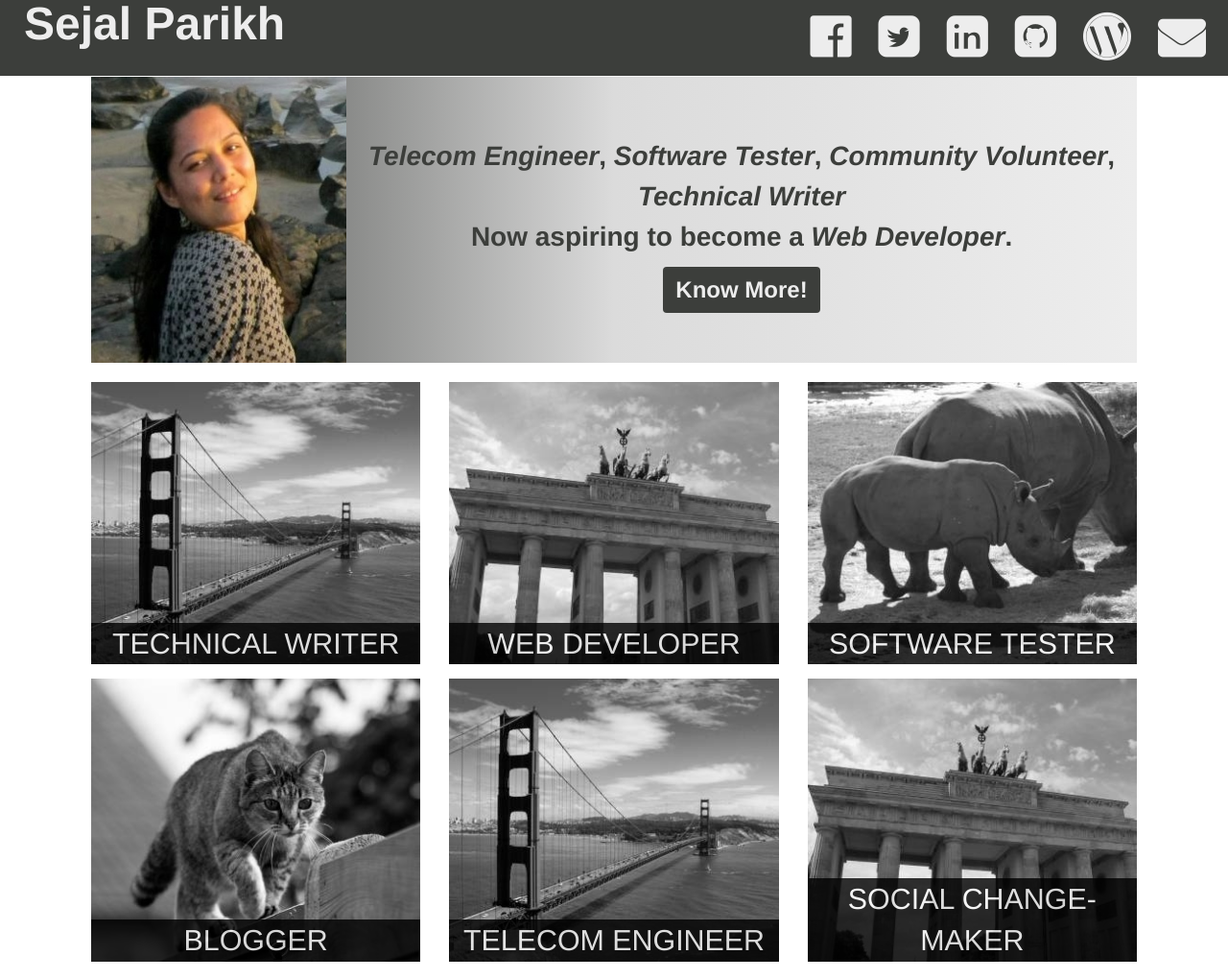
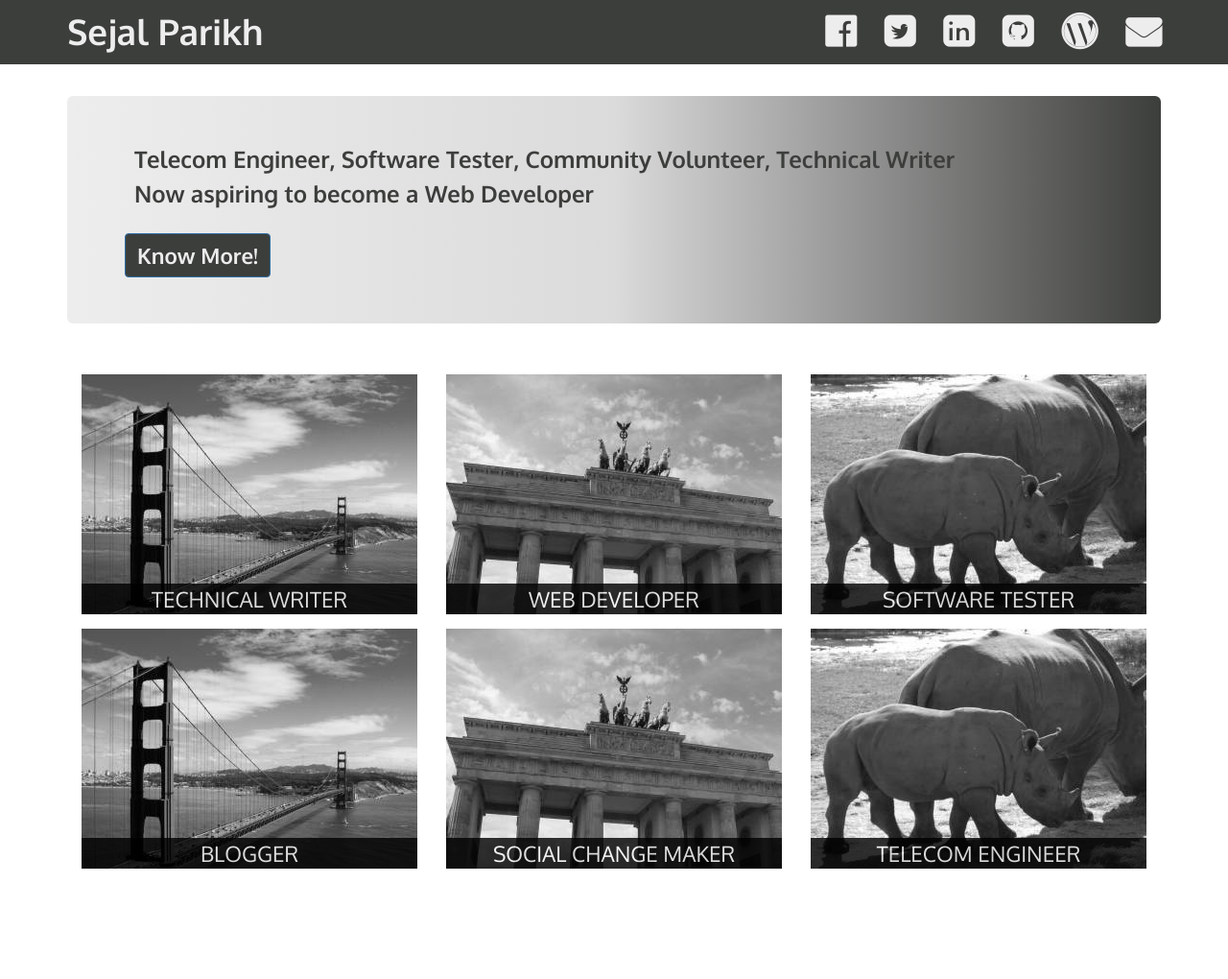
Before and after one commit to sejal27/Portfolio, a plain HTML site: page index.html in a window 1280 px wide. Shown: the whole page at 96% size. After the commit the page ends 970 px from the top, so only its background shows below. Drawn offline with nearby package versions, Linux system fonts and the light colour scheme.

Commit message:
Add files via upload

```diff
--- a/index.html
+++ b/index.html
@@ -1,24 +1,26 @@
 <!DOCTYPE html>
 <html lang="en">
   <head>
-    <meta charset="UTF-8">
+    <meta http-equiv="X-UA-Compatible" charset="UTF-8">
+    <meta name="viewport" content="width=device-width, initial-scale=1">
+    <title>Sejal</title>
     <link rel="stylesheet" href="https://cdnjs.cloudflare.com/ajax/libs/font-awesome/4.7.0/css/font-awesome.min.css">
     <link rel="stylesheet" href="https://maxcdn.bootstrapcdn.com/bootstrap/3.3.7/css/bootstrap.min.css" integrity="sha384-BVYiiSIFeK1dGmJRAkycuHAHRg32OmUcww7on3RYdg4Va+PmSTsz/K68vbdEjh4u" crossorigin="anonymous">
     <script type="text/javascript" src="https://cdnjs.cloudflare.com/ajax/libs/jquery/3.1.1/jquery.min.js"></script>
     <script src="https://maxcdn.bootstrapcdn.com/bootstrap/3.3.7/js/bootstrap.min.js" integrity="sha384-Tc5IQib027qvyjSMfHjOMaLkfuWVxZxUPnCJA7l2mCWNIpG9mGCD8wGNIcPD7Txa" crossorigin="anonymous"></script>
     <link rel="stylesheet" href="style.css">
-    <title>Sejal</title>
+    <link href="https://fonts.googleapis.com/css?family=Oxygen:300,400,700" rel="stylesheet">
   </head>
   <body>
   <!-- Header navigation starts -->
-    <nav class="navbar navbar-fixed-top" id="header-nav">
-      <div class="container-fluid">
+    <nav class="navbar navbar-default navbar-static-top navbar-fixed-top" id="header-nav">
+      <div class="container">
         <div class="navbar-header">
-          <a href="index.html" class="navbar-brand">
+          <a href="index.html" class="navbar-brand pull-left">
             Sejal Parikh
           </a>
         </div>
-        <ul id="nav-list" class="nav navbar-nav navbar-right hidden-xs">
+        <ul id="nav-list" class="nav navbar-nav navbar-right">
             <li>
               <a href="#">
                 <i class="fa fa-facebook-official"></i>
@@ -53,27 +55,19 @@
       </div>
     </nav>
   <!-- Header navigation ends -->
-  <!-- Banner starts -->
-    <header class="container-fluid">
-      <section class="banner">
-        <div class="hidden-xs hidden-sm">
-          <img class="banner-img" src="images/sejal.jpg" alt="My photograph">
-        </div>
-        <article class="intro">
-          <h4 id="about-me">
-            <span class="text-nowrap">Telecom Engineer</span>, <span class="text-nowrap">Software Tester</span>, <span class="text-nowrap">Community Volunteer</span>, <span>Technical Writer</span>
+  <main class="container">
+  <!-- Banner starts
+  TODO: Make banner with picutre on the the left and text on the right side. -->
+    <header class="jumbotron">
+      <p id="about-me">
+        <span class="text-nowrap">Telecom Engineer</span>, <span class="text-nowrap">Software Tester</span>, <span class="text-nowrap">Community Volunteer</span>, <span class="text-nowrap">Technical Writer</span>
         <br> Now aspiring to become a
-            <span class="text-nowrap">Web Developer</span>.
-          </h4>
-          <div>
-          <button class="btn btn-md" id="about-me-button" href="#">Know More!</button>
-          <div>
-        </article>
-      </section>
+        <span class="text-nowrap">Web Developer</span>
+      </p><br>
+      <a class="btn btn-primary btn-md" id="about-me-button" href="#" role="button">Know More!</a>
     </header>
   <!-- Banner header ends -->
     <br>
-    <main class="container-fluid">
   <!-- Featured content thumbnails start -->
     <section class="row more-contents">
       <div class="col-md-4 col-sm-6 col-xs-12">
@@ -103,16 +97,8 @@
       <div class="col-md-4 col-sm-6 col-xs-12">
           <a href="#" data-toggle="modal" data-target="#writing-model">
             <div class="contents">
-                <img src="images/cat.jpg" class="img-responsive" alt="">
+              <img src="images/city3.jpg" class="img-responsive" alt="">
               <span>Blogger</span>
-              </div>
-            </a>
-        </div>
-        <div class="col-md-4 col-sm-6 col-xs-12">
-            <a href="#" data-toggle="modal" data-target="#telecom-modal">
-              <div class="contents">
-                <img src="images/city3.jpg" class="img-responsive" alt="">
-                <span>Telecom Engineer</span>
             </div>
           </a>
       </div>
@@ -120,14 +106,22 @@
           <a href="#" data-toggle="modal" data-target="#social-change-model">
             <div class="contents">
               <img src="images/city4.jpg" class="img-responsive" alt="">
-                <span>Social Change-maker</span>
+              <span>Social Change Maker</span>
             </div>
           </a>
       </div>
-
+      <div class="col-md-4 col-sm-6 col-xs-12">
+          <a href="#" data-toggle="modal" data-target="#telecom-modal">
+            <div class="contents">
+              <img src="images/rhino.jpg" class="img-responsive" alt="">
+              <span>Telecom Engineer</span>
+            </div>
+          </a>
+      </div>
     </section>
   <!-- Featured content thumbnails end -->
-    <!-- Model dialogues start here -->
+  <!-- Model dialogues start here
+  TODO: Add contents in the modal dialogues -->
     <div class="modal fade" id="tech-writing-model" role="dialog">
       <div class="modal-dialog">
         <div class="modal-content">
@@ -202,7 +196,9 @@
     </div>
   <!-- Model dialogues end here -->
   </main>
-    <footer class="container visible-xs">
+
+<!-- Footer starts (displayed only for the xs devices) -->
+  <footer class="container">
     <ul class="footer-nav col-xs-12">
       <li>
         <a href="#">
--- a/style.css
+++ b/style.css
@@ -1,8 +1,5 @@
 /* Color Variables */
 :root{
-  --red:#EE6055;
-  --pink:#FF9B85;
-  --green:#60D394;
   --hover:#717270;
   --h-fonts:#EDEDED;
   --h-background:#3C3E3B;
@@ -14,101 +11,71 @@
 
 body{
   box-sizing: border-box;
-  padding-bottom:20px;
-  margin:auto;
-  padding:80px;
+  font-size:16px;
+  color: var(--h-fonts);
+  font-family:'oxygen', sans-serif;
 }
 
-.nopleftpadding{
-   padding-left: 0 !important;
+/* Padding for the static navigation bar on the top */
+main{
+  padding-top:100px;
+  padding-bottom: 50px;
+  margin:auto;
 }
 
-.norightpadding{
-  padding-right:0 !important;
+/* Navigation starts */
+
+.navbar-default{
+  background-color: var(--h-background);
+  border:0;
+  border-radius:0;
 }
 
-/*Header navigation starts */
-
-nav{
-  background-color: var(--h-background);
-}
-
-.navbar-header{
-  display:table;
-}
-
-.navbar-brand{
-  display:table-cell;
-  vertical-align: middle;
+.navbar-default .navbar-brand{
   text-align: center;
+  margin-bottom: 0;
+  margin-top: 8px;
 }
 
 #nav-list li{
   display:inline-block;
 }
 
-.navbar-brand, #nav-list li a i{
+.navbar-default .navbar-brand, #nav-list li a i{
   color:var(--h-fonts);
   font-weight: bold;
-  font-size:6vmin;
+  font-size:2.3em;
 }
 
 #nav-list li a:hover{
   background-color: var(--hover);
 }
 
-.navbar-brand:hover{
-  color:var(--hover);
-}
-
-#header-nav div div, #nav-list{
-  padding-right: 10px;
-  padding-left: 10px;
-}
-
 /* Header navigation ends */
 
 /* Banner starts */
-.banner{
-  display:flex;
-  flex-flow: row nowrap;
-  background:linear-gradient(to right, var(--h-background), #DBDBDB, #EDEDED);
-}
-
-.banner .intro{
-  text-align:center;
-  margin:auto;
-  border:none;
-  display: flex;
-  flex-direction: column;
-  justify-content: center;
-}
-
-.banner-img{
-  width:100%;
-  max-width: 330px;
-  padding:0px;
+.jumbotron{
+  background:linear-gradient(to left, var(--h-background), #DBDBDB, #EDEDED);
 }
 
 #about-me{
-  /*font-size: 1.4em;*/
   color:var(--h-background);
+  margin-bottom: auto;
   font-weight: bold;
   line-height:150%;
-  text-align: center;
   padding: 0 10px;
-  font-size:3.5vmin;
+  font-size:1.5em;
 }
 
 #about-me span{
-  font-style: italic;
+  font-weight: 800;
 }
 
 #about-me-button{
   background-color:var(--h-background);
   color:var(--h-fonts);
   font-weight: bold;
-  font-size:3vmin;
+  font-size:1.4em;
 }
 
 #about-me-button:hover{
@@ -118,12 +85,17 @@ nav{
 
 /* Thumbnails start */
 
-
 .contents{
+  height: 250px;
   position: relative;
   width: 100%;
   margin-bottom:15px;
   overflow: hidden;
+}
+
+.more-contents{
+  margin:auto;
+  width: 100%;
 }
 
 .contents img{
@@ -132,7 +104,7 @@ nav{
   display:block;
   padding:0px;
   box-shadow: 0 1px 5px 2px #c3c3c3;
-}
+  }
 
 .contents img:hover{
   opacity:0.8;
@@ -144,7 +116,7 @@ nav{
   width: 100%;
   margin:auto;
   text-align: center;
-  font-size: 3.8vmin;
+  font-size: 1.4em;
   text-transform: uppercase;
   color: #fff;
   background-color: #000;
@@ -195,16 +167,41 @@ footer{
 
 /** Small devices **/
 
-@media (min-width: 300px) and (max-width: 768px){
-
+@media (max-width: 766px){
+  /* Align header to the center */
   .navbar-header{
     margin:auto;
     width: 100%;
   }
+  /* Set the font size relative to min viewport width */
+  .navbar-default .navbar-brand{
+    width: 100%;
+    margin-top: 0;
+    font-size: 6vmin;
+  }
 
-  .navbar-brand{
-    width: 100%;
+  .jumbotron p{
+    font-size:4vmin;
+  }
+
+  /* Nav list hidden on extra small devices,
+  and displayed onthe footer instead */
+  #nav-list{
+    display:none;
+  }
+
+  /* All elements are displayed in 100% width
+  on extra small devices. */
+  .contents div, header{
+    width:100%;
   }
 }
 
+
+@media (min-width: 766px){
+/* footer hidden for small, medium, and large devices */
+  footer{
+    display:none;
+  }
+}
 /* Media queries end */
```
Lines whose indentation alone changed are shown as unchanged.
